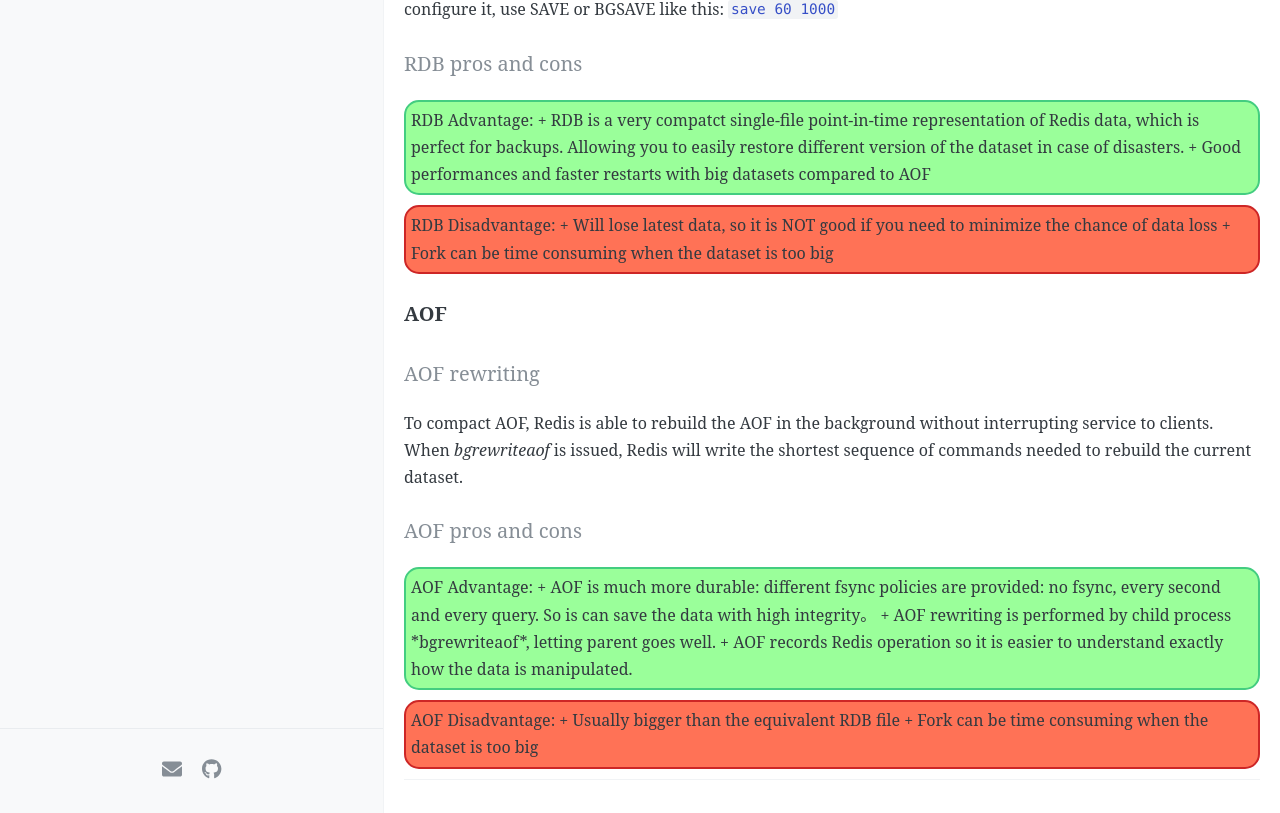
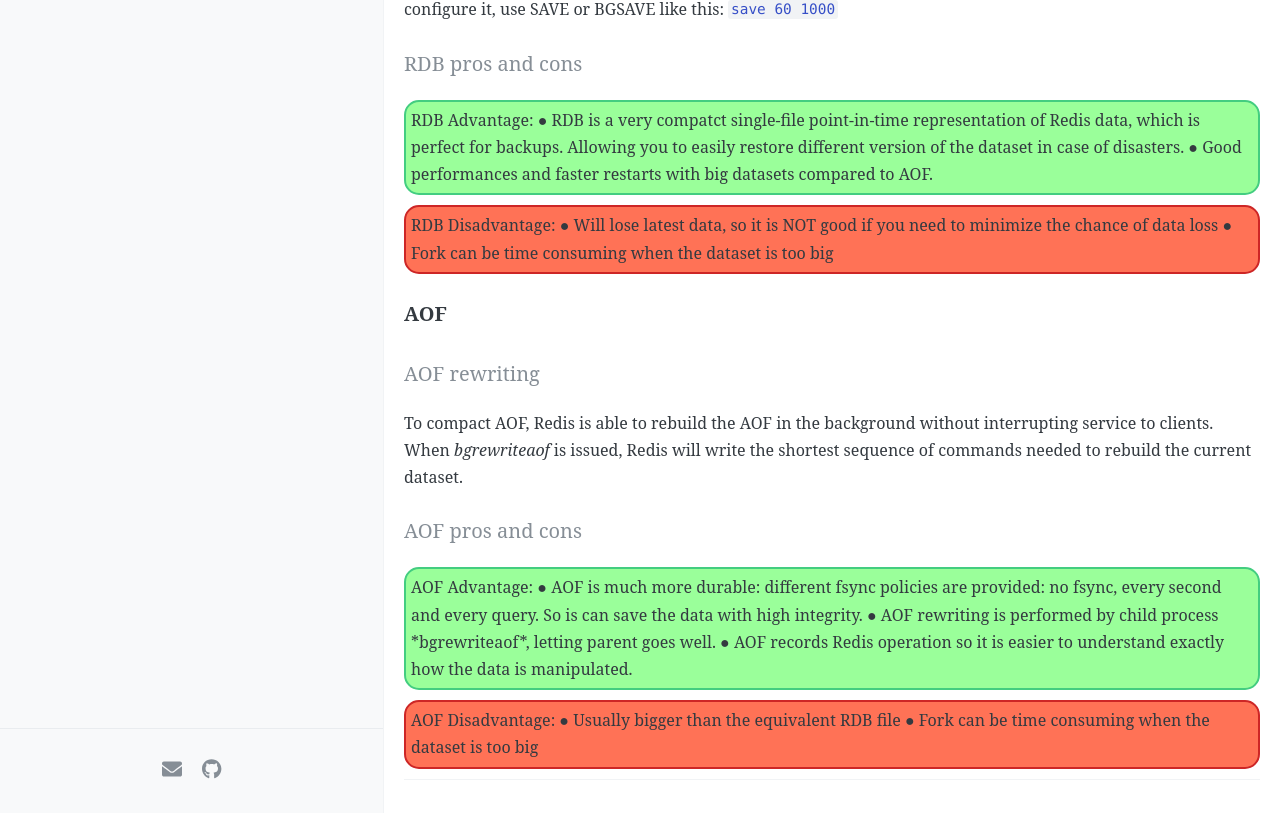
Before and after one commit to Alwyn-Tan/alwyn-tan.github.io, a Jekyll site: the page built from _posts/2025-1-25-redis_note.md, in a window 1280 px wide and 1400 px high, scrolled down 108 px. Shown: the part 532-1345 px from the top of the window. Built offline with Jekyll 4.4.1, drawn with Linux system fonts in a browser that asks for light colours.

Commit message:
add: change format

```diff
--- a/_posts/2025-1-25-redis_note.md
+++ b/_posts/2025-1-25-redis_note.md
@@ -27,15 +27,17 @@ To configure it, use SAVE or BGSAVE like this:
 <div style="border: 2px solid #43CD80; margin: 10px 0; padding: 5px; border-radius: 15px; background-color: #9AFF9A">
 RDB Advantage:
 
-+ RDB is a very compatct single-file point-in-time representation of Redis data, which is perfect for backups. Allowing you to easily restore different version of the dataset in case of disasters.
-+ Good performances and faster restarts with big datasets compared to AOF
+● RDB is a very compatct single-file point-in-time representation of Redis data, which is perfect for backups. Allowing you to easily restore different version of the dataset in case of disasters.
+
+● Good performances and faster restarts with big datasets compared to AOF.
 </div>
 
 <div style="border: 2px solid #CD2626; padding:5px;margin: 10px 0;border-radius: 15px; background-color: #FF7256">
 RDB Disadvantage:
 
-+ Will lose latest data, so it is NOT good if you need to minimize the chance of data loss
-+ Fork can be time consuming when the dataset is too big
+●  Will lose latest data, so it is NOT good if you need to minimize the chance of data loss
+
+●  Fork can be time consuming when the dataset is too big
 </div>
 
 ### AOF
@@ -46,15 +48,17 @@ When *bgrewriteaof* is issued, Redis will write the shortest sequence of command
 <div style="border: 2px solid #43CD80; margin: 10px 0; padding: 5px; border-radius: 15px; background-color: #9AFF9A">
 AOF Advantage:
 
-+ AOF is much more durable: different fsync policies are provided: no fsync, every second and every query. So is can save the data with high integrity。
-+ AOF rewriting is performed by child process *bgrewriteaof*, letting parent goes well.
-+ AOF records Redis operation so it is easier to understand exactly how the data is manipulated.
+●  AOF is much more durable: different fsync policies are provided: no fsync, every second and every query. So is can save the data with high integrity.
+
+●  AOF rewriting is performed by child process *bgrewriteaof*, letting parent goes well.
+
+●  AOF records Redis operation so it is easier to understand exactly how the data is manipulated.
 </div>
 
 <div style="border: 2px solid #CD2626; padding:5px;margin: 10px 0;border-radius: 15px; background-color: #FF7256">
 AOF Disadvantage:
 
-+ Usually bigger than the equivalent RDB file
+●  Usually bigger than the equivalent RDB file
 
-+ Fork can be time consuming when the dataset is too big
+●  Fork can be time consuming when the dataset is too big
 </div>
```
